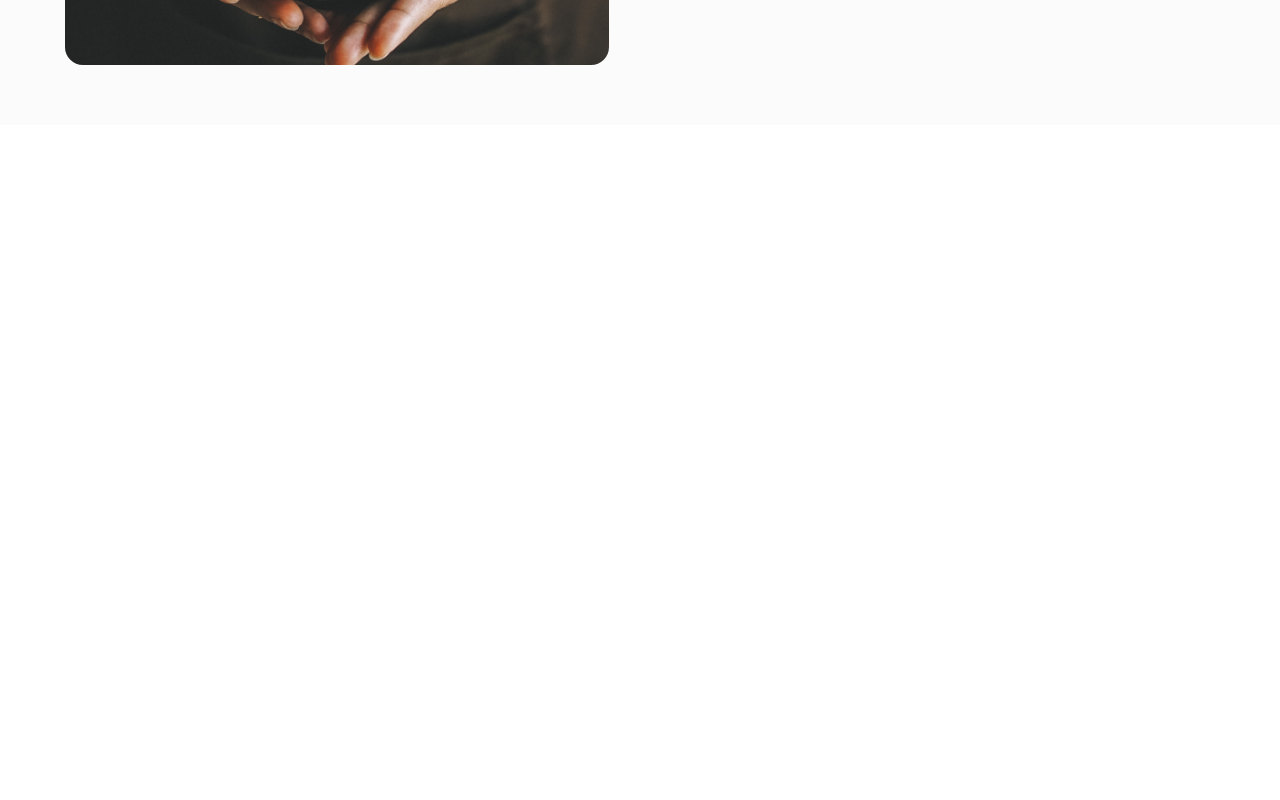
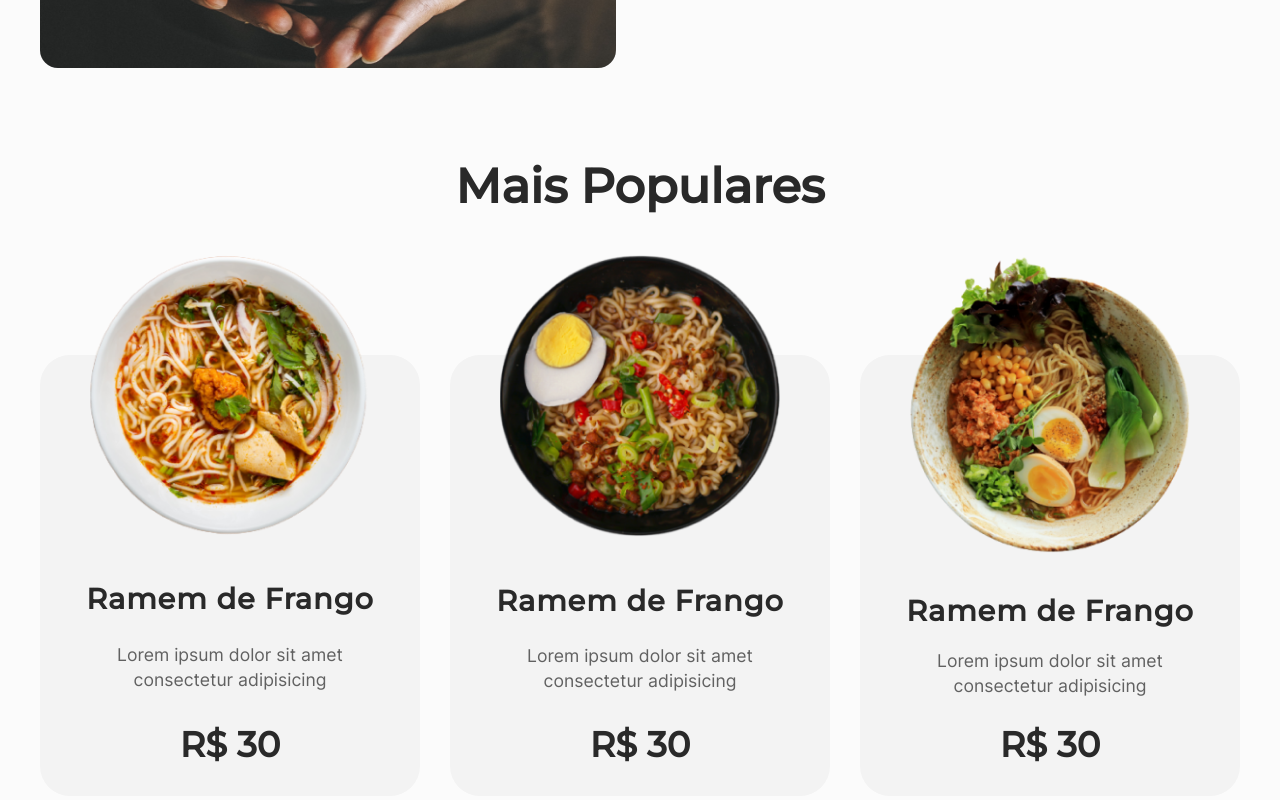
Before and after one commit to AdrianoAmorim/FoodJp_React, a React (Vite) app: page / in a window 1280 px wide. Shown: the part 1254-2054 px from the top of the page. Before the commit the page ends 1379 px from the top, so only its background shows below. Built offline with nearby package versions, Linux system fonts and the light colour scheme.

Commit message:
feat: adiciona sessao de mais populares

```diff
--- a/src/GlobalStyles.ts
+++ b/src/GlobalStyles.ts
@@ -3,6 +3,7 @@ import Inter from "./assets/font/Inter-Medium.ttf"
 import InterRegular from "./assets/font/Inter-Regular.ttf"
 import Montserrat from "./assets/font/Montserrat-Medium.ttf"
 import MontserratBold from "./assets/font/Montserrat-Bold.ttf"
+import MontserratSemi from "./assets/font/Montserrat-SemiBold.ttf"
 
 export const GlobalStyles = createGlobalStyle`
 *{
@@ -26,6 +27,10 @@ export const GlobalStyles = createGlobalStyle`
         font-family: "Montserrat Bold" ;
         src: url(${MontserratBold});
     }
+    @font-face {
+        font-family: "Montserrat Bold" ;
+        src: url(${MontserratSemi});
+    }
 
     :root{
         --bgButton: #DA2535;
--- a/src/components/ContainerLimiter.ts
+++ b/src/components/ContainerLimiter.ts
@@ -5,5 +5,5 @@ export const ContainerLimiter = styled.div`
     flex-direction: column;
     align-items: center;
     width: 100%;
-    max-width: 1150px;
+    max-width: 1200px;
 `;
--- a/src/components/HeaderComponent/menuComponent/styled.ts
+++ b/src/components/HeaderComponent/menuComponent/styled.ts
@@ -11,17 +11,16 @@ export const Ul = styled.ul`
     align-items: center;
     height: 100%;
     & li:nth-child(2){
-        margin: 0 4.3rem;
+        margin: 0 5.3rem;
     }
-    & li:nth-child(1){
-        margin-left: 6rem;
-    }
+
 `;
 export const Li = styled.li`
     list-style: none;
     font-size: 1.5rem;
     font-weight: 500;
     font-family: Inter;
+
     a{
         text-decoration: none;
         color: var(--title);
--- a/src/pages/Home/index.tsx
+++ b/src/pages/Home/index.tsx
@@ -3,6 +3,9 @@ import { HeaderComponent } from "../../components/HeaderComponent";
 import * as C from "./styled";
 import Sushi from "../../assets/img/sushi-japanese.png";
 import SeguraPrato from "../../assets/img/imgSegurandoPrato.png";
+import Prato1 from "../../assets/img/img-1.png";
+import Prato2 from "../../assets/img/img-2.png";
+import Prato3 from "../../assets/img/img-3.png";
 import { Button } from "../../components/ButtonComponent";
 
 
@@ -33,20 +36,51 @@ export const Home = () => {
                     </C.Section>
 
                     <C.Section id="modoPreparo">
-                         <C.BoxImg id="boxImgPreparo">
+                        <C.BoxImg id="boxImgPreparo">
                             <img src={SeguraPrato} />
                         </C.BoxImg>
                         <C.BoxText>
                             <h2>Feita de Forma Tradicional</h2>
                             <p>Lorem ipsum dolor sit amet consectetur adipisicing elit.
-                                 Nesciunt aliquam, natus doloremque totam saepe inventore modi,
+                                Nesciunt aliquam, natus doloremque totam saepe inventore modi,
                             </p>
                             <a href="" id="linkModoPreparo">Ler mais sobre o modo de preparo</a>
                         </C.BoxText>
 
                     </C.Section>
+
+                    <C.Section id="pratosPopulares" direction="column">
+                        <h2>Mais Populares</h2>
+                        <div id="boxFlexRow">
+                            <C.boxCardPratos>
+                                <img src={Prato3} />
+                                <h3>Ramem de Frango</h3>
+                                <p>
+                                    Lorem ipsum dolor sit amet consectetur adipisicing
+                                </p>
+                                <span>R$ 30</span>
+                            </C.boxCardPratos>
+                            <C.boxCardPratos>
+                                <img src={Prato1} />
+                                <h3>Ramem de Frango</h3>
+                                <p>
+                                    Lorem ipsum dolor sit amet consectetur adipisicing
+                                </p>
+                                <span>R$ 30</span>
+                            </C.boxCardPratos>
+                            <C.boxCardPratos>
+                                <img src={Prato2} />
+                                <h3>Ramem de Frango</h3>
+                                <p>
+                                    Lorem ipsum dolor sit amet consectetur adipisicing
+                                </p>
+                                <span>R$ 30</span>
+                            </C.boxCardPratos>
+                        </div>
+                    </C.Section>
+
                 </C.Main>
             </ContainerLimiter>
-        </C.Container>
+        </C.Container >
     )
 }
--- a/src/pages/Home/styled.ts
+++ b/src/pages/Home/styled.ts
@@ -1,4 +1,7 @@
 import styled from "styled-components";
+type SectionProps = {
+    direction?: string
+}
 
 export const Container = styled.div`
     display: flex;
@@ -9,7 +12,21 @@ export const Container = styled.div`
         font-size: 1.6rem;
         color: var(--bgButton);
         font-family: Inter;
+    }
 
+    & #pratosPopulares{
+        h2{
+            font-size: 3.0rem;
+            color: var(--title);
+            font-family: Montserrat;
+            margin-bottom: 140px;
+        }
+        #boxFlexRow{
+            display: flex;
+            flex-direction: row;
+            justify-content: space-between;
+            width: 100%;
+        }
     }
 `;
 
@@ -21,19 +38,24 @@ export const Main = styled.main`
 
 `;
 
-export const Section = styled.section`
+export const Section = styled.section<SectionProps>`
     display: flex;
+    flex-direction: ${props => props.direction ? props.direction : "row"};
     justify-content: space-between;
     align-items: center;
     width: 100%;
     margin-bottom: 60px;
     & #boxImgPreparo{
-        max-width: 34rem;
+        height: 90%;
+        max-width: 36rem;
          img{
+            height: 100%;
             border-radius: 18px;
         }
     }
+
 `;
+
 export const BoxText = styled.div`
     display: flex;
     justify-content: center;
@@ -52,8 +74,10 @@ export const BoxText = styled.div`
         font-family: Montserrat;
         color: var(--title);
         font-size: 2.8rem;
+        letter-spacing: 1px;
     }
 `;
+
 export const BoxImg = styled.div`
     display: flex;
     justify-content: center;
@@ -64,3 +88,42 @@ export const BoxImg = styled.div`
         width: 100%;
     }
 `;
+
+export const boxCardPratos = styled.div`
+    display: flex;
+    flex-direction: column;
+    align-items: center;
+    justify-content: space-between;
+    background-color: var(--bgCard);
+    padding: 30px;
+    border-radius: 30px;
+    max-width: 380px;
+
+    & img{
+        width:100%;
+        max-width: 280px;
+        margin-top: -130px;
+    }
+    & h3{
+        margin-top: 40px;
+        font-size: 1.8rem;
+        font-family: Montserrat;
+        color: var(--title);
+        letter-spacing: 1px;
+    }
+    & p{
+        font-size: 1.1rem;
+        font-family: "Inter Regular";
+        color: var(--textFooter);
+        text-align: center;
+        line-height: 25px;
+        margin: 20px 0 25px 0;
+    }
+    & span{
+        font-size: 2.2rem;
+        font-family: Montserrat;
+        color: var(--title);
+        font-weight: bold;
+    }
+
+`;
```
